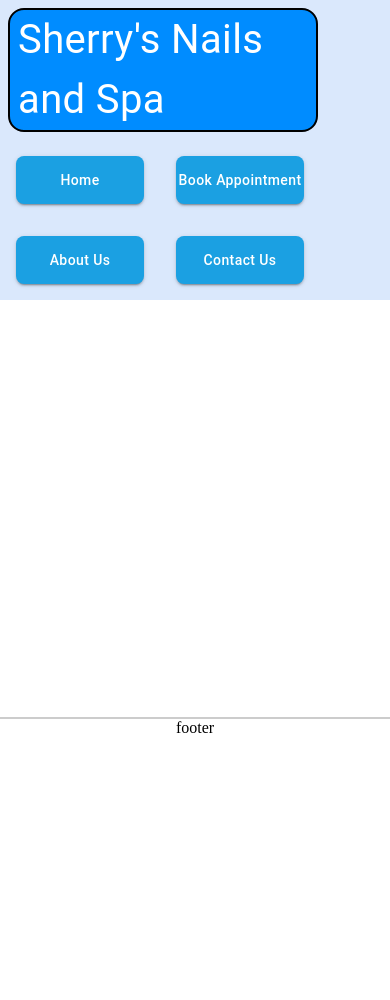
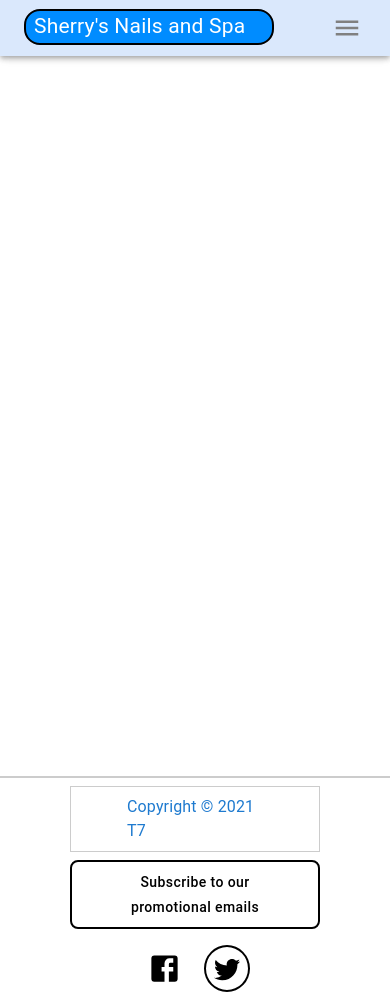
Before and after one commit to PRJ666-Team7/T7-Salon-Web-App-frontend, a React (Create React App) app: page / in a window 390 px wide. Before the commit the page ends 844 px from the top, so only its background shows below. Built offline with nearby package versions, Linux system fonts and the light colour scheme.

Commit message:
responsive layout

```diff
--- a/package.json
+++ b/package.json
@@ -4,6 +4,7 @@
   "private": true,
   "dependencies": {
     "@material-ui/core": "^4.11.3",
+    "@material-ui/icons": "^4.11.2",
     "@testing-library/jest-dom": "^5.11.4",
     "@testing-library/react": "^11.1.0",
     "@testing-library/user-event": "^12.1.10",
--- a/src/components/UI/Layout/Layout.js
+++ b/src/components/UI/Layout/Layout.js
@@ -1,7 +1,12 @@
 import React from 'react'
-import { NavLink } from "react-router-dom";
+import { useState, useEffect } from 'react';
+import { NavLink, useHistory } from "react-router-dom";
 import { makeStyles } from '@material-ui/core/styles';
-import {Grid, Button, Typography} from '@material-ui/core';
+import {Grid, Button, Typography, IconButton, AppBar, Toolbar} from '@material-ui/core';
+import FacebookIcon from '@material-ui/icons/Facebook';
+import TwitterIcon from '@material-ui/icons/Twitter';
+import MenuIcon from '@material-ui/icons/Menu';
+import breakpointHelper from '../../helpers/breakpointHelper'
 
 const useStyles = makeStyles(theme => ({
     Nav: {
@@ -9,68 +14,196 @@ const useStyles = makeStyles(theme => ({
     },
     Title: {
         background: "#008cff",
-        fontSize: theme.spacing(5),
-        margin: theme.spacing(1, 9, 1, 1),
+        fontSize: theme.spacing(4),
+        margin: theme.spacing(1, 1, 1, 1),
         borderRadius: theme.spacing(2),
         padding: theme.spacing(0, 1),
-        color: "#ffffff",
         borderColor: "#000000",
         borderStyle: "solid",
         borderWidth: "2px",
+        minWidth: "340px",
+        maxWidth: "340px"
+    },
+    SmallerTitle: {
+        fontSize: "21px",
+        minWidth: "100px",
+        maxWidth: "230px !important"
     },
     HeaderColor: {
         background: "#dae8fc",
         padding: "0px",
-        position: "fixed"
+        position: "fixed",
     },
     NavButton: {
-        background: "#1ba0e2",
         height: theme.spacing(6),
         borderRadius: theme.spacing(1),
         width: theme.spacing(16),
         margin: theme.spacing(2),
         textTransform: "none",
-        whiteSpace: "nowrap"
+        whiteSpace: "nowrap",
+        background: "#f1f2f4",
+        "&:hover": {
+            background: "#f1f2f4",
+        },
+        color: "black !important",
+    },
+    NavButtonActive: {
+        background: "#1ba0e2 !important",
     },
     Content: {
-        minHeight: "85vh"
+        minHeight: "92vh"
     },
     Footer: {
         borderStyle: "solid",
         borderWidth: "2px 0px 0px 0px",
-        borderColor: "#cccccc"
+        borderColor: "#cccccc",
+        height: "100%"
+    },
+    FooterItems: {
+        paddingTop: theme.spacing(1),
+        minWidth: "250px"
+    },
+    Copyright: {
+        color: '#1e7acf',
+        borderStyle: 'solid',
+        borderColor: '#cccccc',
+        borderWidth: "1px",
+        padding: theme.spacing(1, 7),
+    },
+    Promotional: {
+        color: 'black',
+        borderStyle: 'solid',
+        borderColor: 'black',
+        borderWidth: "2px",
+        borderRadius: theme.spacing(1),
+        padding: theme.spacing(1, 7),
+        textTransform: 'none'
+    },
+    IconButton: {
+        color: 'black',
+        padding: "6px",
+        margin: theme.spacing(1)
+    },
+    Twitter: {
+        color: 'black',
+        borderStyle: 'solid',
+        borderColor: 'black',
+        borderWidth: "2px",
+    },
+    FacebookIconSize: {
+        fontSize: 35
+    },
+    TwitterIconSize: {
+        fontSize: 30
     }
 }));
 
 export default function(props) {
+    const [windowDimensions, setWindowDimensions] = useState(getWindowDimensions());
     const classes = useStyles();
+    const currentRoute = useHistory().location.pathname.toLowerCase();
+
+    function getWindowDimensions() {
+        const { innerWidth: width, innerHeight: height } = window;
+        return {
+            width,
+            height
+        };
+    }
+
+    useEffect(() => {
+        function handleResize() {
+            setWindowDimensions(getWindowDimensions());
+        }
+
+        window.addEventListener('resize', handleResize);
+        return () => window.removeEventListener('resize', handleResize);
+    }, []);
+
+    console.log("window.innerHeight", window.innerWidth)
+    console.log("innerWidth", windowDimensions)
 
     return (
-        <Grid container justify="center">
-            <Grid className={classes.HeaderColor} container justify="left" alignItems="center">
-                <Typography className={classes.Title}>
+        <Grid container justify="center" style={{minHeight: '100vh'}}>
+            <Grid container className={classes.HeaderColor} container justify="flex-start" alignItems="center" {...breakpointHelper.full}>
+                {windowDimensions.width >= 1020 ? (
+                    <React.Fragment>
+                        <Grid {...breakpointHelper.third}>
+                            <Typography className={classes.Title} >
                                 Sherry's Nails and Spa
                             </Typography>
-                <Button className={classes.NavButton} variant="contained" color="primary" href="/">
+                        </Grid>
+                        <Grid {...breakpointHelper.twoThird}>
+                            <Grid container justify="center">
+                                <Button className={currentRoute == '/' ? `${classes.NavButton} ${classes.NavButtonActive}` : classes.NavButton} variant="contained" color="primary" href="/">
                                     Home
                                 </Button>
-                <Button className={classes.NavButton} variant="contained" color="primary" href="/booking">
+                                <Button className={currentRoute == '/booking' ? `${classes.NavButton} ${classes.NavButtonActive}` : classes.NavButton} variant="contained" color="primary" href="/booking">
                                     Book Appointment
                                 </Button>
-                <Button className={classes.NavButton} variant="contained" color="primary" href="/about">
+                                <Button className={currentRoute == '/about' ? `${classes.NavButton} ${classes.NavButtonActive}` : classes.NavButton} variant="contained" color="primary" href="/about">
                                     About Us
                                 </Button>
-                <Button className={classes.NavButton} variant="contained" color="primary" href="/contact">
+                                <Button className={currentRoute == '/contact' ? `${classes.NavButton} ${classes.NavButtonActive}` : classes.NavButton} variant="contained" color="primary" href="/contact">
                                     Contact Us
                                 </Button>
+                            </Grid>
+                        </Grid>
+                    </React.Fragment>
+                ) : (
+                    <AppBar className={classes.HeaderColor}>
+                        <Toolbar>
+                            <Grid container {...breakpointHelper.full}>
+                                <Grid {...breakpointHelper.threeQuarter}>
+                                    <Typography className={windowDimensions.width >= 520 ? classes.Title : `${classes.Title} ${classes.SmallerTitle}`} >
+                                        Sherry's Nails and Spa
+                                    </Typography>
+                                </Grid>
+                                <Grid {...breakpointHelper.quarter}>
+                                    <Grid container justify="flex-end" alignItems="center" style={{height: "100%"}}>
+                                        <IconButton edge="start" className={classes.menuButton} color="inherit" aria-label="menu">
+                                            <MenuIcon style={{color: "grey", fontSize: 30}}/>
+                                        </IconButton>
+                                    </Grid>
+                                </Grid>
+                            </Grid>
+                        </Toolbar>
+                    </AppBar>
+                )}
             </Grid>
 
             <Grid container className={classes.Content} justify="center">
                 {props.children}
             </Grid>
 
-            <Grid className={classes.Footer} container justify="center">
-                footer
+            <Grid
+                container
+                justify="center"
+                alignItems="center"
+                className={classes.Footer}
+                style={{minHeight: '8vh'}}
+                direction={windowDimensions.width > 1000 ? "row" : "column"}
+            >
+                <Grid container justify="center" {...breakpointHelper.third} className={classes.FooterItems}>
+                    <Typography className={classes.Copyright}>
+                        Copyright © 2021 T7
+                    </Typography>
+                </Grid>
+
+                <Grid container justify="center" {...breakpointHelper.third} className={classes.FooterItems}>
+                    <Button className={classes.Promotional}>
+                        Subscribe to our promotional emails
+                    </Button>
+                </Grid>
+
+                <Grid container justify="center"{...breakpointHelper.third} className={classes.FooterItems}>
+                    <IconButton className={classes.IconButton} href="https://www.facebook.com/">
+                        <FacebookIcon className={classes.FacebookIconSize}/>
+                    </IconButton>
+                    <IconButton className={`${classes.IconButton} ${classes.Twitter}`} href="https://twitter.com/home">
+                        <TwitterIcon className={classes.TwitterIconSize}/>
+                    </IconButton>
+                </Grid>
             </Grid>
         </Grid>
     )
--- /dev/null
+++ b/src/components/helpers/breakpointHelper.js
@@ -0,0 +1,8 @@
+export default {
+    full: {item: true, xs: 12, sm: 12, md: 12, lg: 12, xl: 12},
+    half: {item: true, xs: 6, sm: 6, md: 6, lg: 6, xl: 6},
+    third: {item: true, xs: 4, sm: 4, md: 4, lg: 4, xl: 4},
+    twoThird: {item: true, xs: 8, sm: 8, md: 8, lg: 8, xl: 8},
+    quarter: {item: true, xs: 3, sm: 3, md: 3, lg: 3, xl: 3},
+    threeQuarter: {item: true, xs: 9, sm: 9, md: 9, lg: 9, xl: 9}
+}
```
Also changed, not shown: 1 other file (tests, documents, lock files or other folders). Lines whose indentation alone changed are shown as unchanged.
